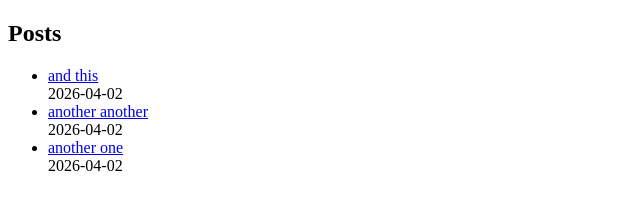
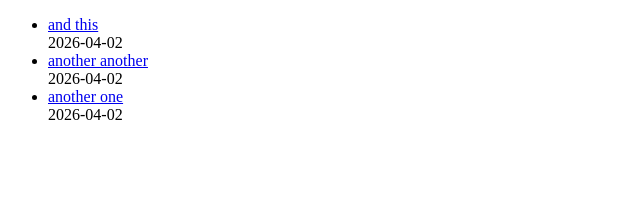
Before and after one commit to maxeozakh/bloo, a website: page docs/index.html in a window 1280 px wide. Shown: the whole page, without its empty margins (0-640 px from the left). Drawn offline with Linux system fonts and the light colour scheme.

Commit message:
auto-publish 2026-04-02T12:48:58.828Z

```diff
--- a/docs/index.html
+++ b/docs/index.html
@@ -6,7 +6,6 @@
     <title>Bloo</title>
   </head>
   <body>
-    <h2>Posts</h2>
     <ul>
             <li>
               <a href="./and-this/">and this</a>
```
Also changed, not shown: posts/and_this.md (+2 -0 lines).
